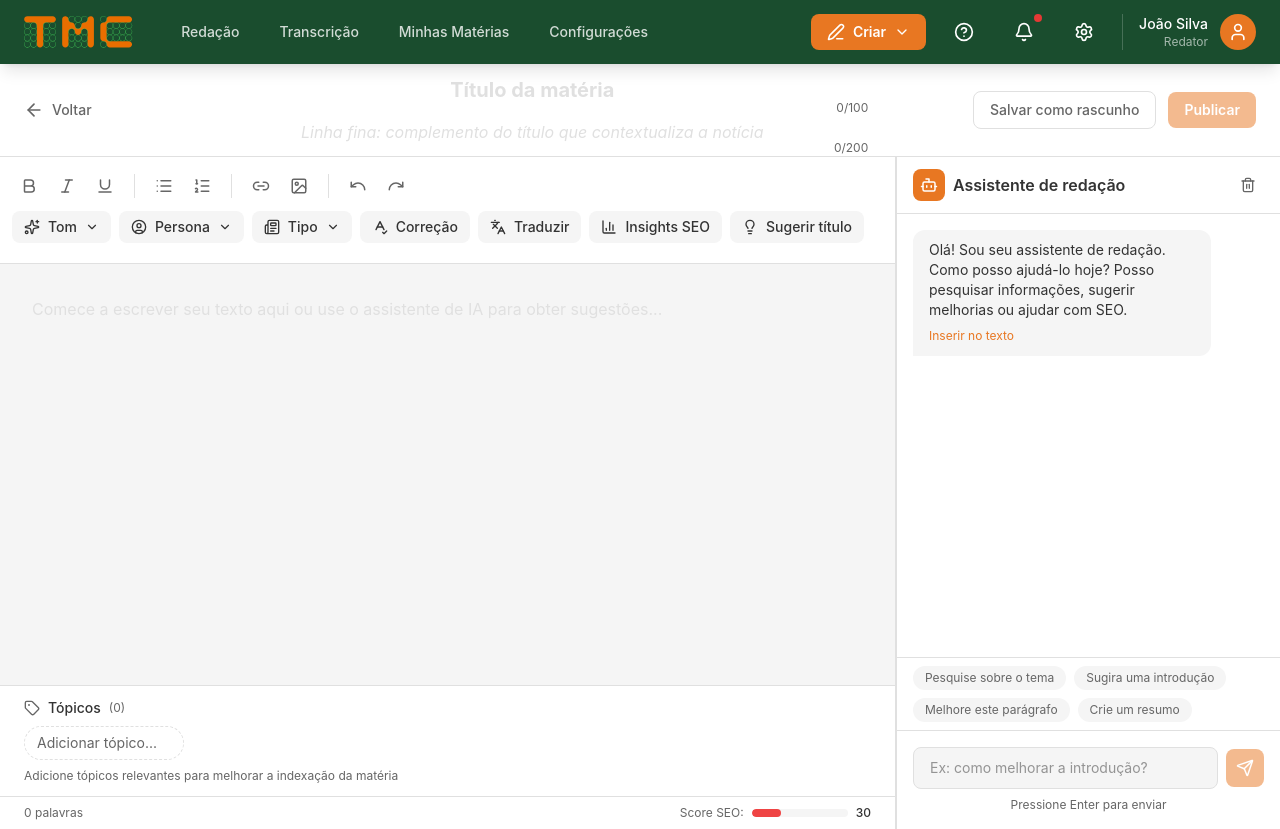
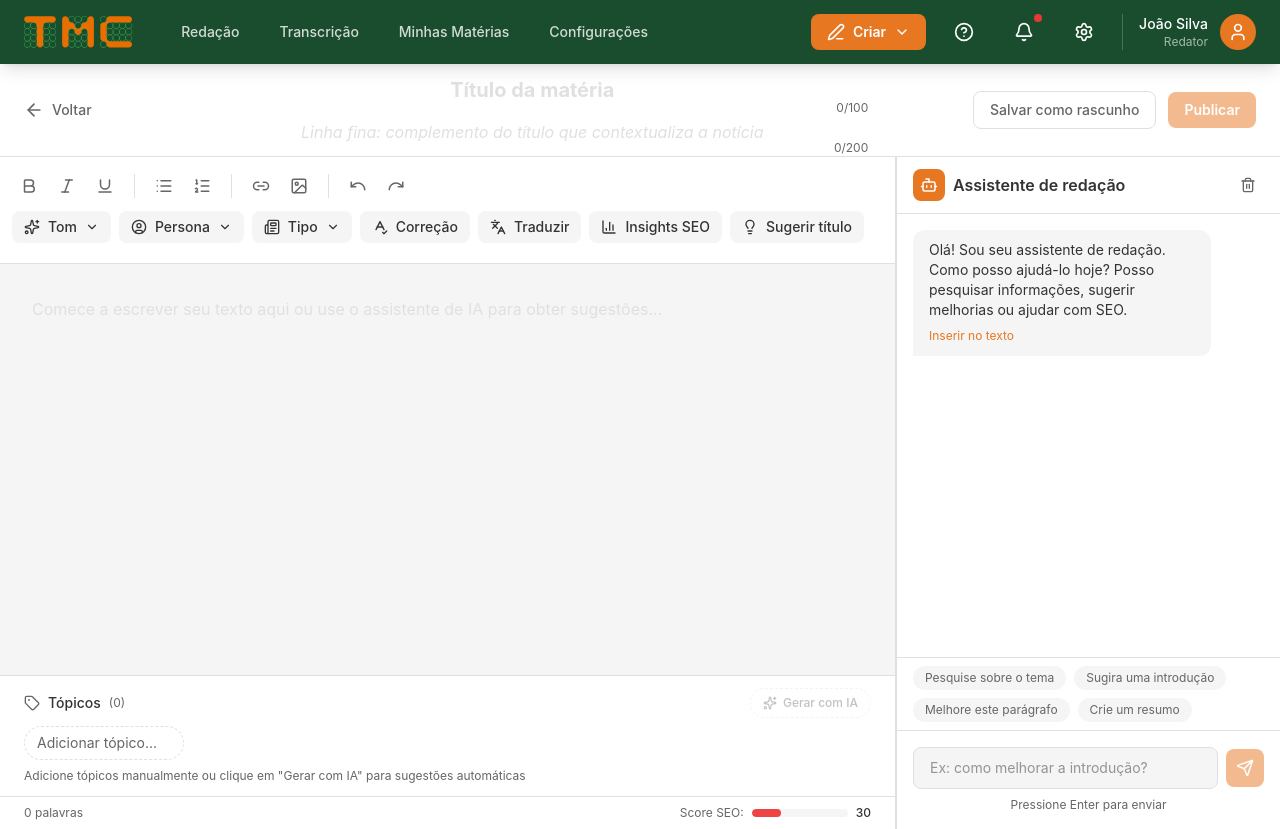
Before and after one commit to Jaar-TMC/tmc-redacao, a React (Vite) app in the folder tmc-redacao/: page /criar/editor in a window 1280 px wide. Built offline with nearby package versions, Linux system fonts and the light colour scheme.

Commit message:
gerar com ia tópicos

```diff
--- a/tmc-redacao/src/pages/CriarPostPage.jsx
+++ b/tmc-redacao/src/pages/CriarPostPage.jsx
@@ -26,7 +26,8 @@ import {
   X,
   ExternalLink,
   Tag,
-  Plus
+  Plus,
+  Loader2
 } from 'lucide-react';
 import { mockTones, mockPersonas } from '../data/mockData';
 import Tooltip from '../components/ui/Tooltip';
@@ -77,6 +78,7 @@ const CriarPostPage = () => {
   // Estado para tópicos/tags
   const [tags, setTags] = useState([]);
   const [newTagInput, setNewTagInput] = useState('');
+  const [isGeneratingTags, setIsGeneratingTags] = useState(false);
 
   // Mensagem inicial baseada no contexto do tema
   const getInitialMessages = () => {
@@ -192,6 +194,50 @@ const CriarPostPage = () => {
       e.preventDefault();
       handleAddTag();
     }
+  };
+
+  // Função para gerar tags com IA
+  const handleGenerateTagsWithAI = async () => {
+    // Verificar se há conteúdo para analisar
+    const hasContent = title.trim() || linhaFina.trim() || content.trim() || themeContext.tema;
+    if (!hasContent) return;
+
+    setIsGeneratingTags(true);
+
+    // Simular chamada à API de IA (mock)
+    await new Promise((resolve) => setTimeout(resolve, 1500));
+
+    // Tags mock baseadas no contexto
+    const mockGeneratedTags = [];
+
+    // Extrair palavras-chave do título
+    if (title) {
+      const titleWords = title.split(' ').filter((w) => w.length > 4);
+      if (titleWords.length > 0) mockGeneratedTags.push(titleWords[0]);
+    }
+
+    // Tags baseadas no tema do contexto
+    if (themeContext.tema) {
+      mockGeneratedTags.push(themeContext.tema);
+    }
+
+    // Tags genéricas de exemplo
+    const genericTags = ['Notícias', 'Brasil', 'Atualidades', 'Economia', 'Política', 'Tecnologia'];
+    const randomTags = genericTags.sort(() => 0.5 - Math.random()).slice(0, 3);
+    mockGeneratedTags.push(...randomTags);
+
+    // Filtrar duplicatas e tags já existentes
+    const newTags = [...new Set(mockGeneratedTags)]
+      .filter((tag) => tag && !tags.includes(tag))
+      .slice(0, 5);
+
+    // Adicionar tags com pequeno delay para animação
+    for (const tag of newTags) {
+      setTags((prev) => [...prev, tag]);
+      await new Promise((resolve) => setTimeout(resolve, 150));
+    }
+
+    setIsGeneratingTags(false);
   };
 
   return (
@@ -523,17 +569,48 @@ const CriarPostPage = () => {
 
           {/* Seção de Tópicos/Tags */}
           <div className="bg-white border-t border-light-gray px-4 md:px-6 py-3">
-            <div className="flex items-center gap-2 mb-2">
-              <Tag size={16} className="text-medium-gray" />
-              <span className="text-sm font-medium text-dark-gray">Tópicos</span>
-              <span className="text-xs text-medium-gray">({tags.length})</span>
+            <div className="flex items-center justify-between mb-2">
+              <div className="flex items-center gap-2">
+                <Tag size={16} className="text-medium-gray" />
+                <span className="text-sm font-medium text-dark-gray">Tópicos</span>
+                <span className="text-xs text-medium-gray">({tags.length})</span>
+              </div>
+
+              {/* Botão Gerar com IA */}
+              <Tooltip content="Gerar tópicos automaticamente com IA baseado no conteúdo" position="top">
+                <button
+                  onClick={handleGenerateTagsWithAI}
+                  disabled={isGeneratingTags || (!title.trim() && !linhaFina.trim() && !content.trim() && !themeContext.tema)}
+                  className={`
+                    flex items-center gap-1.5 px-3 py-1.5 text-xs font-medium rounded-full transition-all
+                    ${isGeneratingTags
+                      ? 'bg-tmc-orange/10 text-tmc-orange cursor-wait'
+                      : 'border border-dashed border-light-gray text-medium-gray hover:border-tmc-orange hover:text-tmc-orange hover:bg-tmc-orange/5'
+                    }
+                    disabled:opacity-40 disabled:cursor-not-allowed disabled:hover:border-light-gray disabled:hover:text-medium-gray disabled:hover:bg-transparent
+                  `}
+                  aria-label="Gerar tópicos com IA"
+                >
+                  {isGeneratingTags ? (
+                    <>
+                      <Loader2 size={14} className="animate-spin" />
+                      <span className="hidden sm:inline">Gerando...</span>
+                    </>
+                  ) : (
+                    <>
+                      <Sparkles size={14} />
+                      <span className="hidden sm:inline">Gerar com IA</span>
+                    </>
+                  )}
+                </button>
+              </Tooltip>
             </div>
             <div className="flex flex-wrap items-center gap-2">
               {/* Tags existentes */}
               {tags.map((tag, index) => (
                 <span
                   key={index}
-                  className="inline-flex items-center gap-1 px-3 py-1.5 bg-off-white border border-light-gray text-dark-gray text-sm rounded-full group hover:border-tmc-orange transition-colors"
+                  className="inline-flex items-center gap-1 px-3 py-1.5 bg-off-white border border-light-gray text-dark-gray text-sm rounded-full group hover:border-tmc-orange transition-colors animate-in fade-in slide-in-from-left-2 duration-200"
                 >
                   {tag}
                   <button
@@ -569,9 +646,9 @@ const CriarPostPage = () => {
                 )}
               </div>
             </div>
-            {tags.length === 0 && (
+            {tags.length === 0 && !isGeneratingTags && (
               <p className="text-xs text-medium-gray mt-2">
-                Adicione tópicos relevantes para melhorar a indexação da matéria
+                Adicione tópicos manualmente ou clique em "Gerar com IA" para sugestões automáticas
               </p>
             )}
           </div>
```
Also changed, not shown: 1 other file (tests, documents, lock files or other folders).
